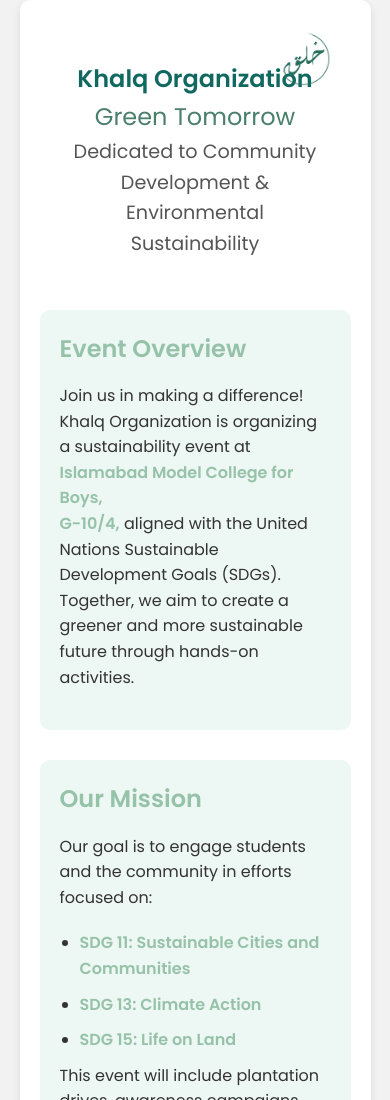
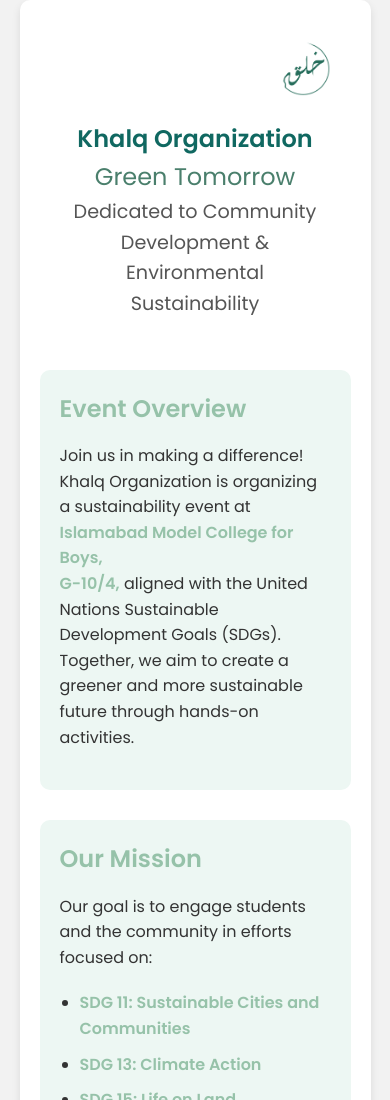
Before and after one commit to alirnaqvi/Green-Tomorrow, a plain HTML site: page index.html in a window 390 px wide. Shown: the top 1100 px of the page. Drawn offline with Linux system fonts and the light colour scheme.

Commit message:
Update khalq.css

```diff
--- a/khalq.css
+++ b/khalq.css
@@ -25,7 +25,7 @@ body {
 /* Logo positioning at the top right */
 .logo {
     position: absolute;
-    top: 10px;
+    top: 20px; /* Adjust top to ensure space for the title */
     right: 20px; /* Move logo to the right */
     max-width: 70px; /* Decrease logo size */
     height: auto;
@@ -35,15 +35,16 @@ body {
 /* Header Styles */
 header {
     text-align: center;
-    padding: 40px 20px 20px; /* Adjust padding to ensure space for logo */
+    padding: 40px 20px 20px; /* Adjust padding to ensure space for logo and title */
     position: relative;
+    padding-top: 100px; /* Add top padding to make space for the logo */
 }
 
 header h1 {
     color: #106861; /* Darker color for "Khalq Organization" */
     font-size: 2em; /* Decrease font size of title */
     font-weight: 600;
-    margin-top: 0; /* Remove margin-top to adjust based on padding */
+    margin-top: 20px; /* Add margin-top to create space from the logo */
 }
 
 header h1 span {
@@ -119,7 +120,11 @@ section:hover {
 
     .logo {
         max-width: 50px; /* Further decrease logo size on smaller screens */
-        top: 10px; /* Adjust position for smaller screens */
+        top: 20px; /* Adjust position for smaller screens */
+    }
+
+    header {
+        padding-top: 80px; /* Adjust top padding for smaller screens */
     }
 
     section h2 {
```
